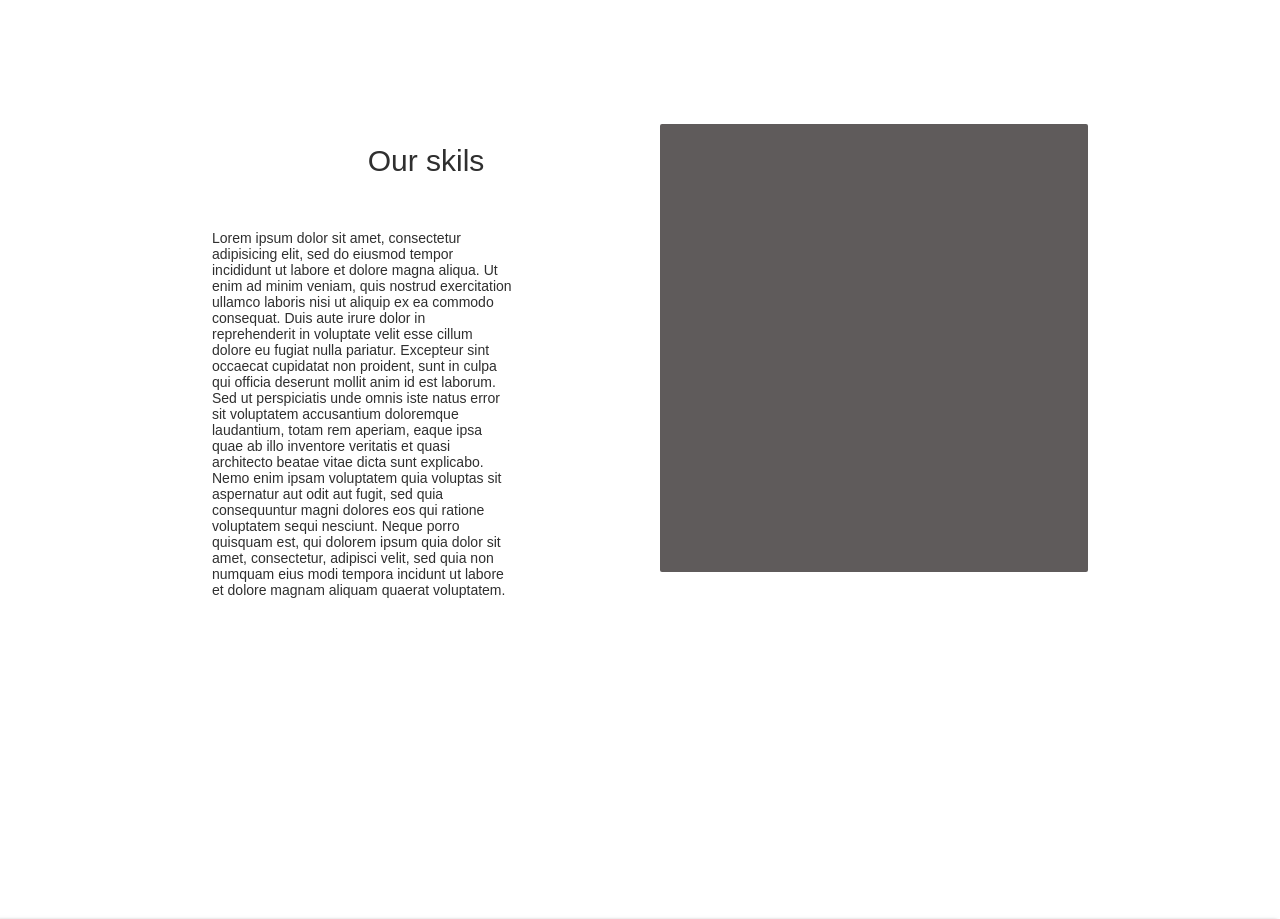
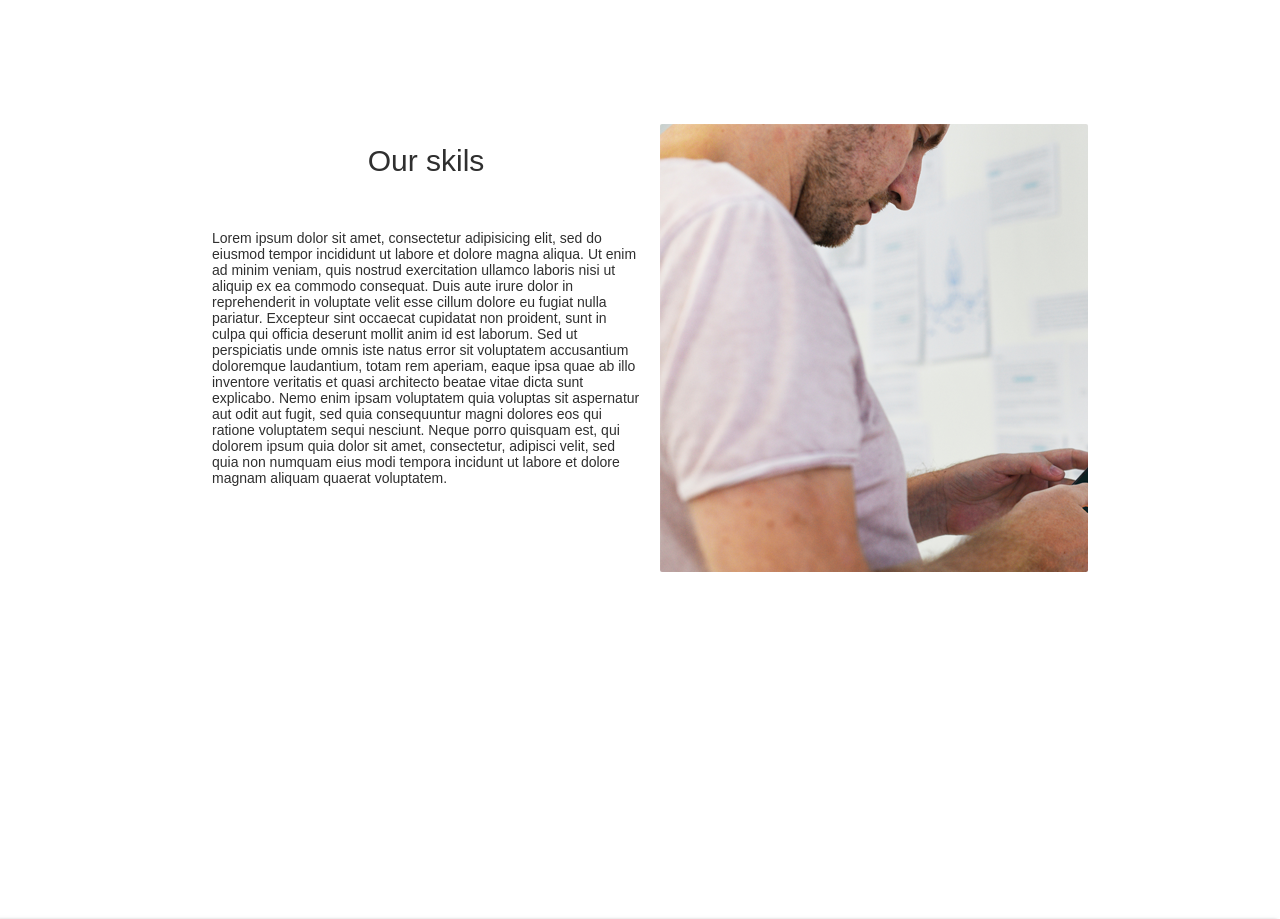
Before and after one commit to katrinkattt/react-app-yellow, a React (Create React App) app in the folder app-lending/yell-app/: page / in a window 1280 px wide. Shown: the part 2660-3579 px from the top of the page. Built offline with nearby package versions, Linux system fonts and the light colour scheme.

Commit message:
Update index.css

```diff
--- a/app-lending/yell-app/src/index.css
+++ b/app-lending/yell-app/src/index.css
@@ -271,7 +271,7 @@ a:hover span {
 }
 .skils__text{
   text-align: left;
-  width: 70%;
+  width: 100%;
 }
 .offers__skill{
   height: 70px;
@@ -288,7 +288,7 @@ a:hover span {
 .skils__foto{
   width: 50%;
   height: 70%;
-  background-color: rgb(95, 91, 91);
+  background: url(./media/skills.png);
   border-radius: 2px;
   /* found foto */
 }
```
